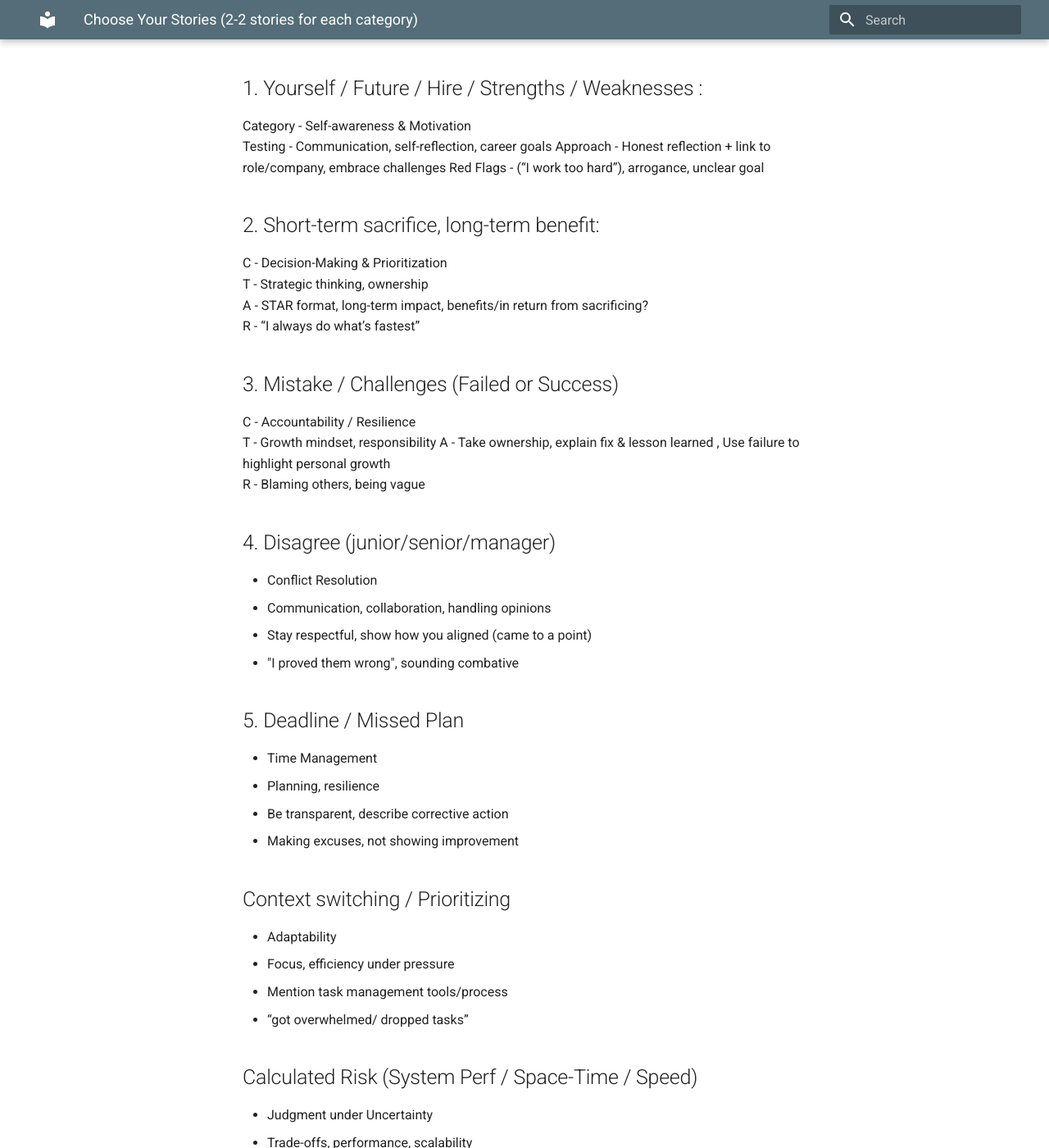
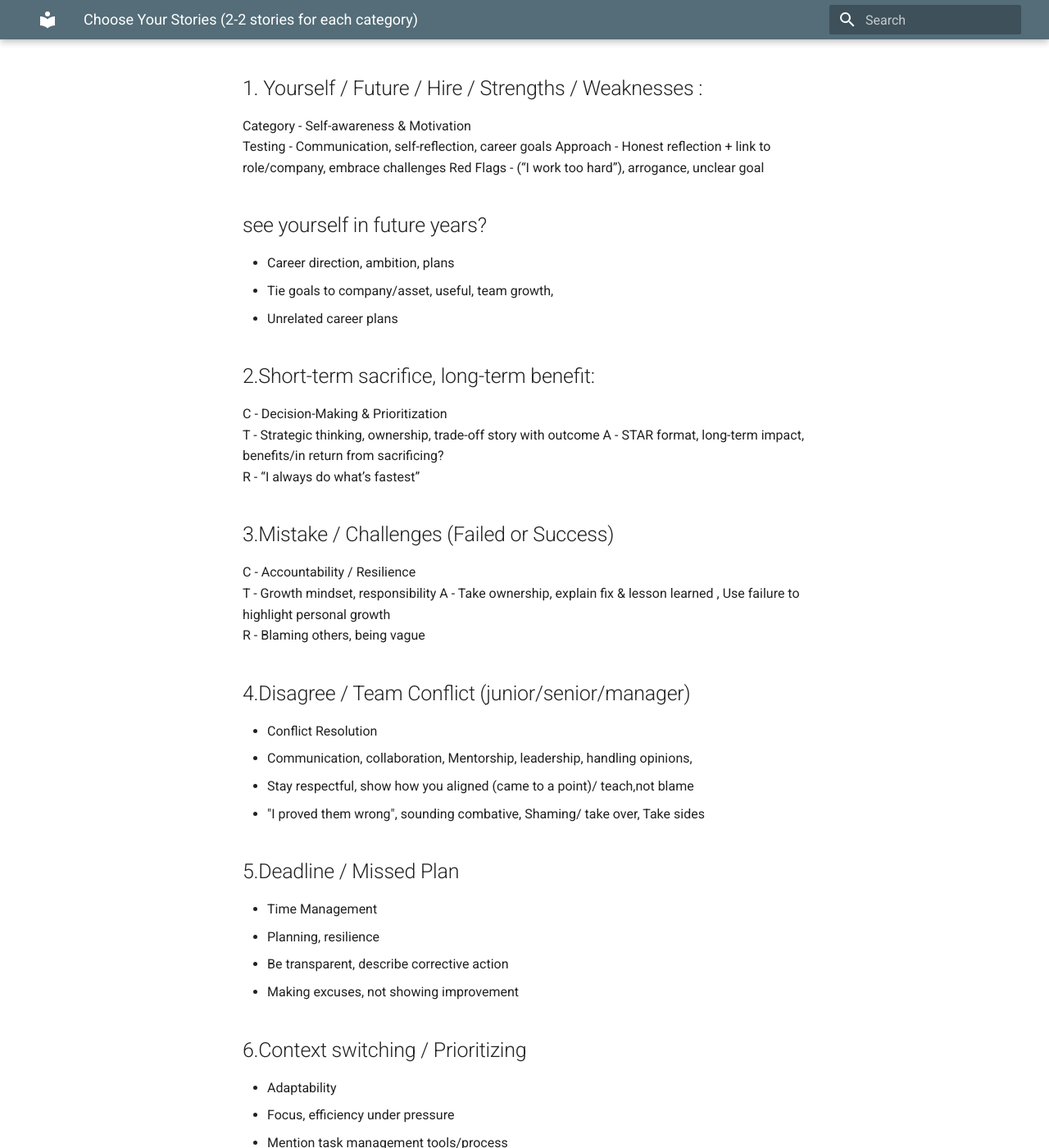
Before and after one commit to Manisha-sharda-Prasad/python-backend, an MkDocs documentation site: the page built from docs/Behaviour.md, in a window 1280 px wide and 1400 px high, scrolled down 698 px. Shown: the whole window at 82% size. Built offline with MkDocs 1.6.1 and Material for MkDocs 9.7.7, drawn with Linux system fonts in a browser that asks for light colours; some of the changed text lies outside the part shown.

Commit message:
behaviour

```diff
--- a/docs/Behaviour.md
+++ b/docs/Behaviour.md
@@ -16,62 +16,67 @@ Testing	    - Communication, self-reflection, career goals
 Approach	- Honest reflection + link to role/company, embrace challenges
 Red Flags   -  (“I work too hard”), arrogance, unclear goal
 
+## see yourself in future years?
+- Career direction, ambition, plans
+- Tie goals to company/asset, useful, team growth,
+- Unrelated career plans
 
-## 2. Short-term sacrifice, long-term benefit:
+## 2.Short-term sacrifice, long-term benefit:
 C - Decision-Making & Prioritization
-T - Strategic thinking, ownership
+T - Strategic thinking, ownership, trade-off story with outcome
 A - STAR format, long-term impact, benefits/in return from sacrificing?
 R - “I always do what’s fastest”
 
-## 3. Mistake / Challenges (Failed or Success)
+## 3.Mistake / Challenges (Failed or Success)
 C - Accountability	/ Resilience
 T - Growth mindset, responsibility
 A - Take ownership, explain fix & lesson learned , Use failure to highlight personal growth
 R - Blaming others, being vague
 
-## 4. Disagree (junior/senior/manager)
+## 4.Disagree / Team Conflict (junior/senior/manager)
 - Conflict Resolution
-- Communication, collaboration, handling opinions
-- Stay respectful, show how you aligned	(came to a point)
-- "I proved them wrong", sounding combative
+- Communication, collaboration, Mentorship, leadership, handling opinions,
+- Stay respectful, show how you aligned	(came to a point)/ teach,not blame
+- "I proved them wrong", sounding combative, Shaming/ take over, Take sides
 
-## 5. Deadline / Missed Plan
+
+## 5.Deadline / Missed Plan
 - Time Management
 - Planning, resilience
 - Be transparent, describe corrective action
 - Making excuses, not showing improvement
 
-## Context switching / Prioritizing
+## 6.Context switching / Prioritizing
 - Adaptability
 - Focus, efficiency under pressure
 - Mention task management tools/process
 - “got overwhelmed/ dropped tasks”
 
-## Calculated Risk (System Perf / Space-Time / Speed)
+## 7.Calculated Risk (System Perf / Space-Time / Speed)
 - Judgment under Uncertainty
 - Trade-offs, performance, scalability
 - Show technical thought process + metrics
 - Blind risk-taking without mitigation
 
-## Complex Problem / Logic / Simplify
+## 8. Complex Problem / Logic / Simplify
 - Problem Solving
 - Systems thinking, coding maturity
 - Break down big problem, explain simplification
 - Overcomplicating; vague logic
 
-## Learning Style
+## 9.Learning Style
 - Growth & Curiosity
 - Learning ability, adaptability, updated
 - Example of fast learning (new tech, stack)
 - "I just Google everything / ask chatgpt" with no structure
 
-## Delivered Project / SDLC
+## 10.Delivered Project / SDLC
 - Execution
 - Project planning, SDLC ownership
 - Use a full lifecycle story (from idea to release)
 - Over-crediting self not showing  team efforts
 
-## Extra Responsibility	(senior/ junior/ colleague)
+## 11.Extra Responsibility	(senior/ junior/ colleague)
 - Initiative
 - Leadership motivation, Independent, switch roles, multitask
 - Volunteer task, positive result, team benefit
```
